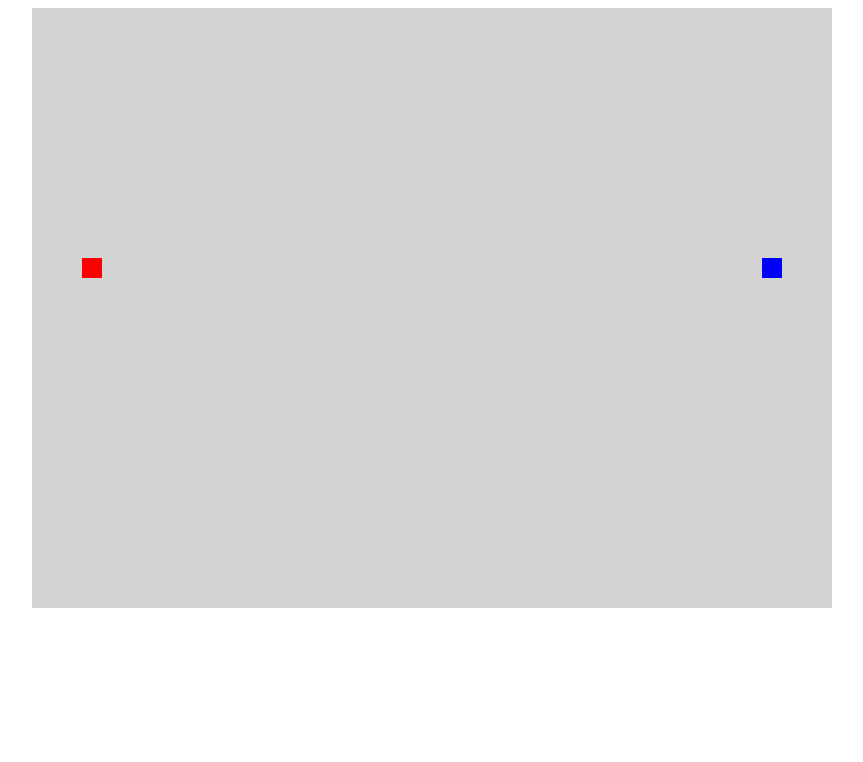
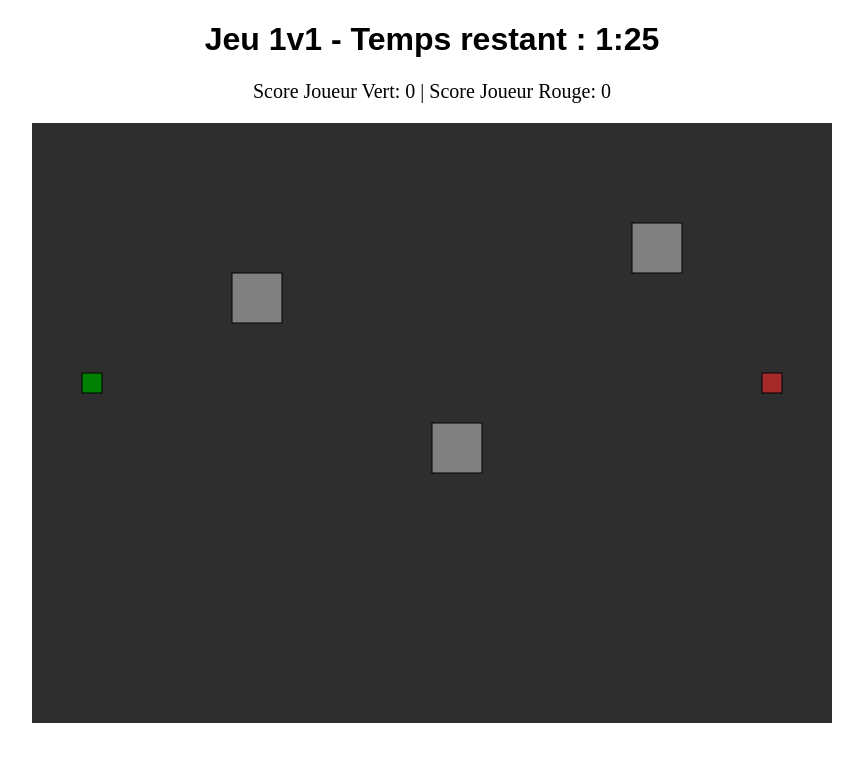
Before and after one commit to philippe-hjik/324-TS2-Portfolio, a plain HTML site: page Projet/Source/index.html in a window 1280 px wide. Shown: the whole page, without its empty margins (208-1071 px from the left). Drawn offline with Linux system fonts and the light colour scheme.

Commit message:
update Projet

```diff
--- a/Projet/Source/index.html
+++ b/Projet/Source/index.html
@@ -1,12 +1,31 @@
 <!DOCTYPE html>
-<html>
+<html lang="fr">
 <head>
+    <meta charset="UTF-8">
+    <meta name="viewport" content="width=device-width, initial-scale=1.0">
     <title>Jeu 1v1</title>
     <style>
-        canvas { background: lightgrey; display: block; margin: auto; }
+        canvas {
+            background: lightgrey;
+            display: block;
+            margin: auto;
+        }
+        h1 {
+            text-align: center;
+            font-family: Arial, sans-serif;
+        }
+        #scoreDisplay {
+            font-size: 20px;
+            margin-top: 10px;
+            text-align: center;
+        }
     </style>
 </head>
 <body>
+    <h1>Jeu 1v1 - Temps restant : <span id="timerDisplay">1:30</span></h1>
+    <div id="scoreDisplay">
+        <p>Score Joueur Vert: <span id="scorePlayer1">0</span> | Score Joueur Rouge: <span id="scorePlayer2">0</span></p>
+    </div>
     <canvas id="gameCanvas" width="800" height="600"></canvas>
     <script src="index.js"></script>
 </body>
--- a/Projet/Source/index.js
+++ b/Projet/Source/index.js
@@ -2,82 +2,189 @@ const canvas = document.getElementById('gameCanvas');
 const ctx = canvas.getContext('2d');
 
 // Variables du jeu
-let player1 = { x: 50, y: 250, width: 20, height: 20, color: 'red', score: 0 };
-let player2 = { x: 730, y: 250, width: 20, height: 20, color: 'blue', score: 0 };
+let player1 = { x: 50, y: 250, width: 20, height: 20, color: 'green', score: 0 };
+let player2 = { x: 730, y: 250, width: 20, height: 20, color: 'brown', score: 0 };
 let bullets = [];
 const bulletSpeed = 5;
 const keys = {};
+
+const obstacles = [
+    { x: 200, y: 150, width: 50, height: 50 },
+    { x: 400, y: 300, width: 50, height: 50 },
+    { x: 600, y: 100, width: 50, height: 50 }
+];
+
+// Timer
+let timeRemaining = 90;
+let gameOver = false;
 
 // Dessin des joueurs
 function drawPlayer(player) {
     ctx.fillStyle = player.color;
     ctx.fillRect(player.x, player.y, player.width, player.height);
+
+    // Dessin d'un contour pour donner un effet 3D
+    ctx.strokeStyle = 'black';
+    ctx.strokeRect(player.x, player.y, player.width, player.height);
 }
 
-// Déplacement des joueurs
-function movePlayers() {
-    // Joueur 1
-    if (keys['w'] && player1.y > 0) player1.y -= 5;
-    if (keys['s'] && player1.y < canvas.height - player1.height) player1.y += 5;
-    if (keys['a'] && player1.x > 0) player1.x -= 5;
-    if (keys['d'] && player1.x < canvas.width - player1.width) player1.x += 5;
+// Dessin des obstacles
+function drawObstacles() {
+    ctx.fillStyle = 'gray';
+    obstacles.forEach(obstacle => {
+        ctx.fillRect(obstacle.x, obstacle.y, obstacle.width, obstacle.height);
 
-    // Joueur 2
-    if (keys['ArrowUp'] && player2.y > 0) player2.y -= 5;
-    if (keys['ArrowDown'] && player2.y < canvas.height - player2.height) player2.y += 5;
-    if (keys['ArrowLeft'] && player2.x > 0) player2.x -= 5;
-    if (keys['ArrowRight'] && player2.x < canvas.width - player2.width) player2.x += 5;
-}
-
-// Gestion des tirs
-function shootBullet(player, direction) {
-    bullets.push({ x: player.x + player.width / 2, y: player.y + player.height / 2, direction });
-}
-
-// Déplacement des balles
-function moveBullets() {
-    bullets = bullets.filter(bullet => bullet.x > 0 && bullet.x < canvas.width);
-    bullets.forEach(bullet => {
-        bullet.x += bullet.direction === 'right' ? bulletSpeed : -bulletSpeed;
+        ctx.strokeStyle = 'black';
+        ctx.strokeRect(obstacle.x, obstacle.y, obstacle.width, obstacle.height);
     });
 }
 
-// Collision des balles
-function checkCollisions() {
+// Fonction pour afficher le temps restant dans le header
+function drawTimer() {
+    const timerDisplay = document.getElementById('timerDisplay');
+    let minutes = Math.floor(timeRemaining / 60);
+    let seconds = timeRemaining % 60;
+    if (seconds < 10) seconds = '0' + seconds;
+    timerDisplay.textContent = `${minutes}:${seconds}`;
+}
+
+// Fonction pour mettre à jour le timer
+function updateTimer() {
+    if (timeRemaining > 0 && !gameOver) {
+        timeRemaining--;
+    } else if (timeRemaining === 0) {
+        gameOver = true;  // Arrêter le jeu une fois que le temps est écoulé
+    }
+}
+
+function checkCollision(obj1, obj2) {
+    return (
+        obj1.x < obj2.x + obj2.width &&
+        obj1.x + obj1.width > obj2.x &&
+        obj1.y < obj2.y + obj2.height &&
+        obj1.y + obj1.height > obj2.y
+    );
+}
+
+function checkObstacleCollisions(player) {
+    return obstacles.some(obstacle => checkCollision(player, obstacle));
+}
+
+function checkPlayerCollisions() {
+    // Vérifier si les deux joueurs se touchent
+    if (checkCollision(player1, player2)) {
+        // Incrémenter le score du joueur qui touche l'autre
+        player1.score++;
+        player2.score++;
+
+        // Mettre à jour l'affichage des scores dans le DOM
+        updateScoreDisplay();
+    }
+}
+
+// Vérification des collisions entre balles et joueurs
+function checkBulletCollisions() {
     bullets.forEach(bullet => {
-        if (
-            bullet.direction === 'right' &&
+        if (bullet.direction === 'right' &&
             bullet.x > player2.x &&
             bullet.y > player2.y &&
-            bullet.y < player2.y + player2.height
-        ) {
-            player1.score++;
-            bullet.x = -10; // Supprime la balle
+            bullet.y < player2.y + player2.height) {
+            // Si la balle touche le joueur 2
+            player1.score++;  // Joueur 1 gagne un point
+            bullet.x = -10; // Supprimer la balle
+            updateScoreDisplay();  // Mettre à jour l'affichage du score
         }
-        if (
-            bullet.direction === 'left' &&
+
+        if (bullet.direction === 'left' &&
             bullet.x < player1.x + player1.width &&
             bullet.y > player1.y &&
-            bullet.y < player1.y + player1.height
-        ) {
-            player2.score++;
-            bullet.x = -10; // Supprime la balle
+            bullet.y < player1.y + player1.height) {
+            // Si la balle touche le joueur 1
+            player2.score++;  // Joueur 2 gagne un point
+            bullet.x = -10; // Supprimer la balle
+            updateScoreDisplay();  // Mettre à jour l'affichage du score
         }
     });
 }
 
-// Boucle du jeu
+// Boucle de déplacement des balles
+function moveBullets() {
+    bullets = bullets.filter(bullet => bullet.x > 0 && bullet.x < canvas.width);  // Supprimer les balles hors de l'écran
+    bullets.forEach(bullet => {
+        bullet.x += bullet.direction === 'right' ? bulletSpeed : -bulletSpeed; // Déplacement de la balle
+    });
+}
+
+// Met à jour l'affichage du score
+function updateScoreDisplay() {
+    document.getElementById('scorePlayer1').textContent = player1.score;
+    document.getElementById('scorePlayer2').textContent = player2.score;
+}
+
+// Fonction de gestion du déplacement des joueurs
+function movePlayers() {
+    if (keys['w'] && player1.y > 0 && !checkObstacleCollisions({ x: player1.x, y: player1.y - 5, width: player1.width, height: player1.height }) && !checkCollision(player1, player2)) {
+        player1.y -= 5;
+    }
+    if (keys['s'] && player1.y < canvas.height - player1.height && !checkObstacleCollisions({ x: player1.x, y: player1.y + 5, width: player1.width, height: player1.height }) && !checkCollision(player1, player2)) {
+        player1.y += 5;
+    }
+    if (keys['a'] && player1.x > 0 && !checkObstacleCollisions({ x: player1.x - 5, y: player1.y, width: player1.width, height: player1.height }) && !checkCollision(player1, player2)) {
+        player1.x -= 5;
+    }
+    if (keys['d'] && player1.x < canvas.width - player1.width && !checkObstacleCollisions({ x: player1.x + 5, y: player1.y, width: player1.width, height: player1.height }) && !checkCollision(player1, player2)) {
+        player1.x += 5;
+    }
+
+    if (keys['ArrowUp'] && player2.y > 0 && !checkObstacleCollisions({ x: player2.x, y: player2.y - 5, width: player2.width, height: player2.height }) && !checkCollision(player2, player1)) {
+        player2.y -= 5;
+    }
+    if (keys['ArrowDown'] && player2.y < canvas.height - player2.height && !checkObstacleCollisions({ x: player2.x, y: player2.y + 5, width: player2.width, height: player2.height }) && !checkCollision(player2, player1)) {
+        player2.y += 5;
+    }
+    if (keys['ArrowLeft'] && player2.x > 0 && !checkObstacleCollisions({ x: player2.x - 5, y: player2.y, width: player2.width, height: player2.height }) && !checkCollision(player2, player1)) {
+        player2.x -= 5;
+    }
+    if (keys['ArrowRight'] && player2.x < canvas.width - player2.width && !checkObstacleCollisions({ x: player2.x + 5, y: player2.y, width: player2.width, height: player2.height }) && !checkCollision(player2, player1)) {
+        player2.x += 5;
+    }
+}
+
+// Fonction de tir des balles
+function shootBullet(player, direction) {
+    bullets.push({
+        x: player.x + player.width / 2,
+        y: player.y + player.height / 2,
+        direction
+    });
+}
+
+// Boucle de jeu principale
 function gameLoop() {
-    ctx.clearRect(0, 0, canvas.width, canvas.height);
+    if (gameOver) {
+        ctx.fillStyle = 'black';
+        ctx.font = '30px Arial';
+        ctx.fillText('Game Over!', canvas.width / 2 - 100, canvas.height / 2);
+        return; // Arrêter le jeu lorsque le temps est écoulé
+    }
+
+    ctx.fillStyle = '#2e2e2e';
+    ctx.fillRect(0, 0, canvas.width, canvas.height);
+
+    drawObstacles();
     drawPlayer(player1);
     drawPlayer(player2);
     movePlayers();
     moveBullets();
+    checkPlayerCollisions();  // Vérifier les collisions entre les joueurs
+    checkBulletCollisions();  // Vérifier les collisions entre les balles et les joueurs
+
     bullets.forEach(bullet => {
-        ctx.fillStyle = 'black';
+        ctx.fillStyle = 'yellow';
         ctx.fillRect(bullet.x, bullet.y, 5, 5);
     });
-    checkCollisions();
+
+    drawTimer(); // Afficher le timer
     requestAnimationFrame(gameLoop);
 }
 
@@ -89,5 +196,8 @@ document.addEventListener('keydown', e => {
 });
 document.addEventListener('keyup', e => keys[e.key] = false);
 
-// Démarrage
+// Démarrer le timer
+setInterval(updateTimer, 1000);
+
+// Démarrage du jeu
 gameLoop();
```
